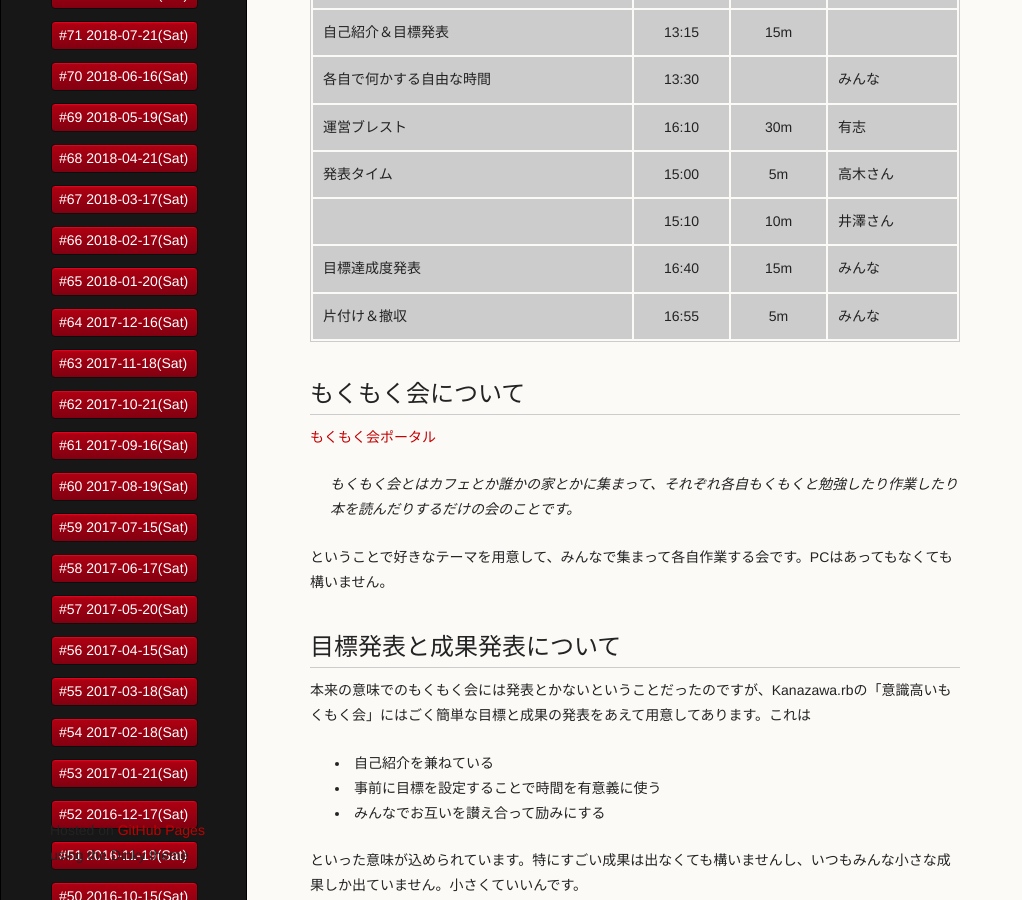
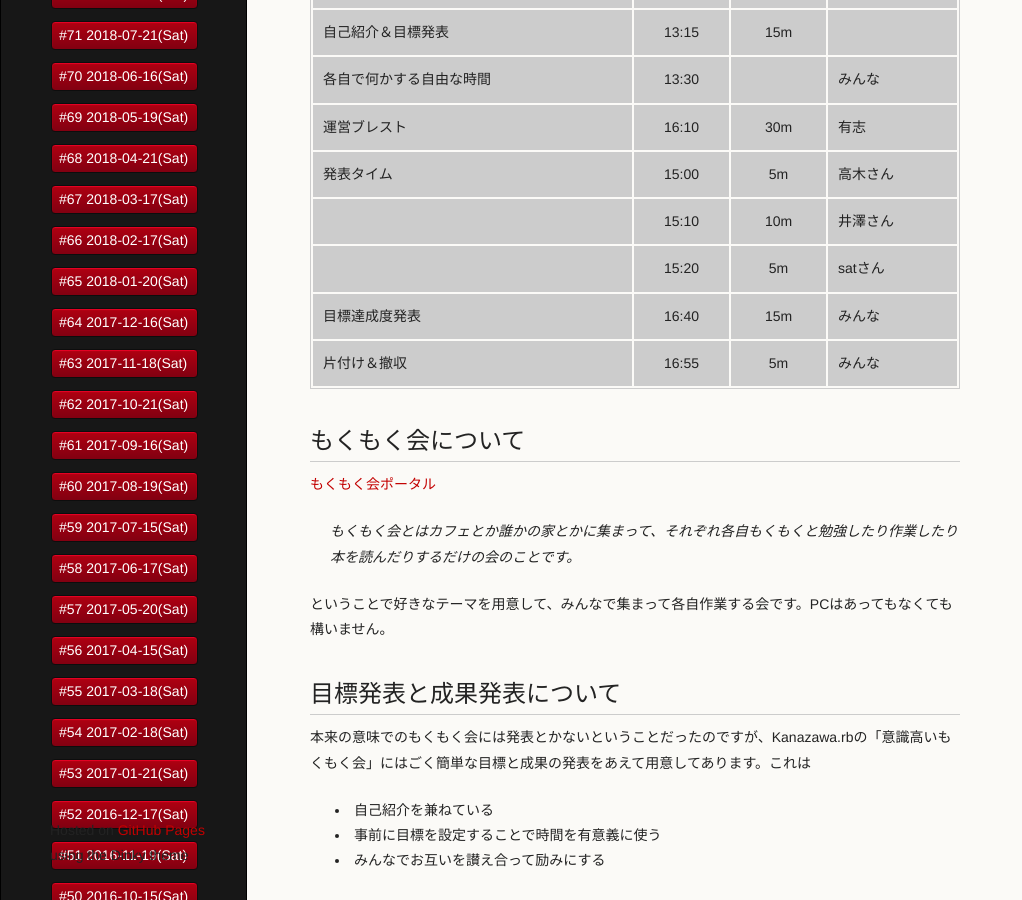
Before and after one commit to kanazawarb/meetup, a Jekyll site: the page built from 95/index.md, in a window 1280 px wide and 900 px high, scrolled down 1179 px. Shown: the whole window, without its empty margins (0-1022 px from the left). Built offline with Jekyll 4.4.1, drawn with Linux system fonts in a browser that asks for light colours; a script that is not in the unit is left out.

Commit message:
Update index.md

```diff
--- a/95/index.md
+++ b/95/index.md
@@ -59,6 +59,7 @@ Kanazawa.rbの意識高いもくもく会には以下のような特徴があり
 | 運営ブレスト                      | 16:10 | 30m  | 有志                                                    |
 | 発表タイム                       | 15:00 | 5m | 高木さん                                                    |
 |                                | 15:10 | 10m | 井澤さん                                                   |
+|                                | 15:20 | 5m  | satさん
 | 目標達成度発表                    | 16:40 | 15m  | みんな                                                  |
 | 片付け＆撤収                      | 16:55 | 5m   | みんな                                                  |
 
```
